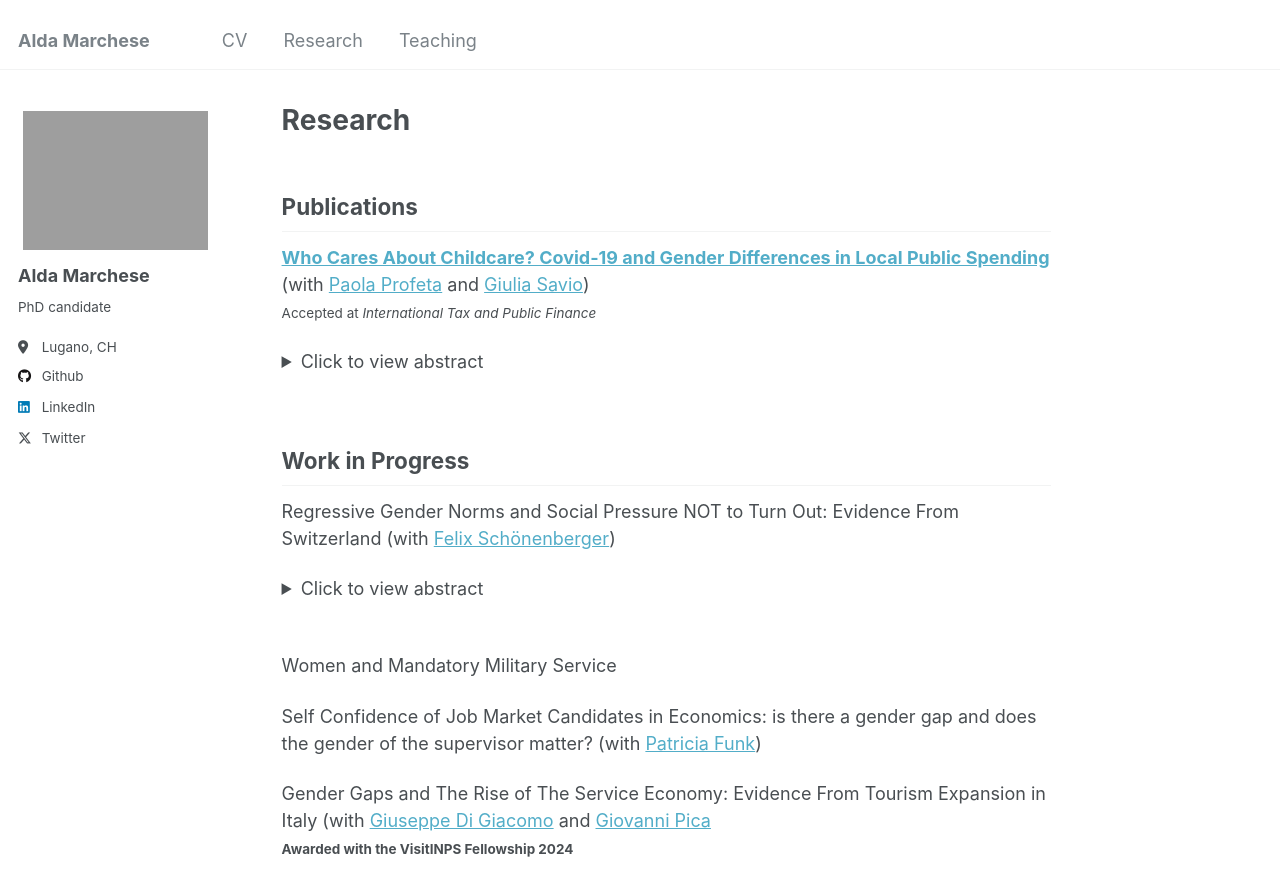
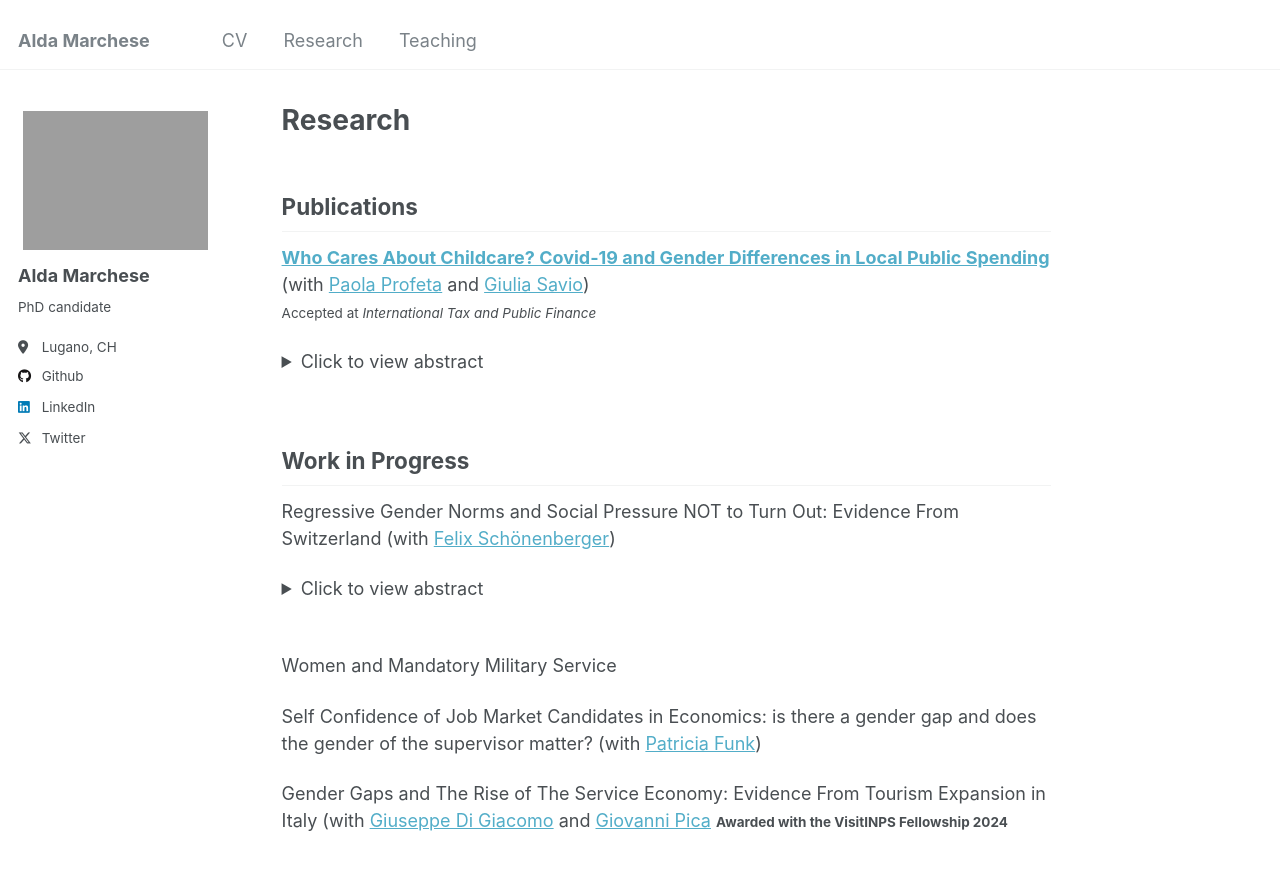
Before and after one commit to aldamarchese/aldamarchese.github.io, a Jekyll site: the page built from _pages/research.md, in a window 1280 px wide and 1074 px high. Shown: the top 896 px of the window. Built offline with Jekyll 4.4.1, drawn with Linux system fonts in a browser that asks for light colours.

```diff
--- a/_pages/research.md
+++ b/_pages/research.md
@@ -26,5 +26,4 @@ Women and Mandatory Military Service <br/>
 
 Self Confidence of Job Market Candidates in Economics: is there a gender gap and does the gender of the supervisor matter?  (with [Patricia Funk](https://sites.google.com/site/patriciafelicitasfunk/patricia-funks-research-webpage)) <br/>
 
-Gender Gaps and The Rise of The Service Economy: Evidence From Tourism Expansion in Italy (with [Giuseppe Di Giacomo](https://sites.google.com/view/giuseppedigiacomo/home) and [Giovanni Pica](https://sites.google.com/site/giovannipicashomepage/home) <br/>
-<small> **Awarded with the VisitINPS Fellowship 2024** <small>
+Gender Gaps and The Rise of The Service Economy: Evidence From Tourism Expansion in Italy (with [Giuseppe Di Giacomo](https://sites.google.com/view/giuseppedigiacomo/home) and [Giovanni Pica](https://sites.google.com/site/giovannipicashomepage/home) <small> **Awarded with the VisitINPS Fellowship 2024** <small>
```
